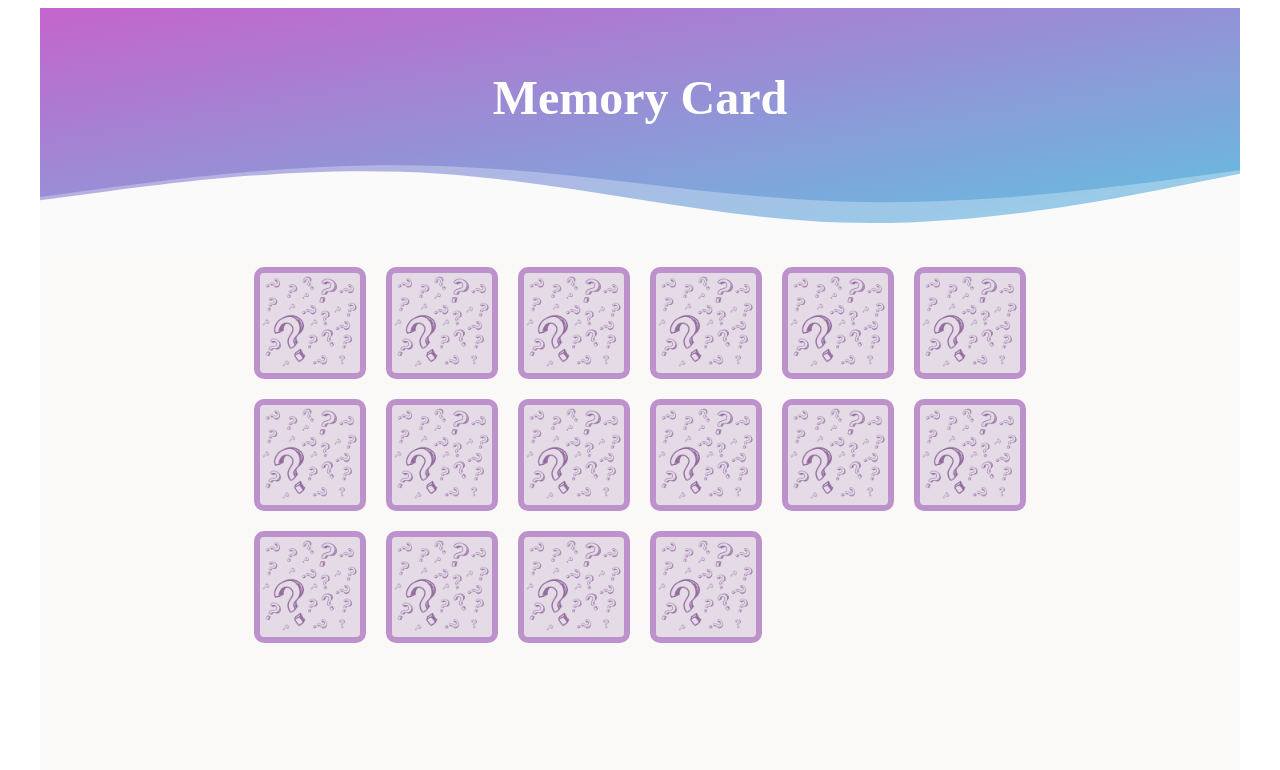
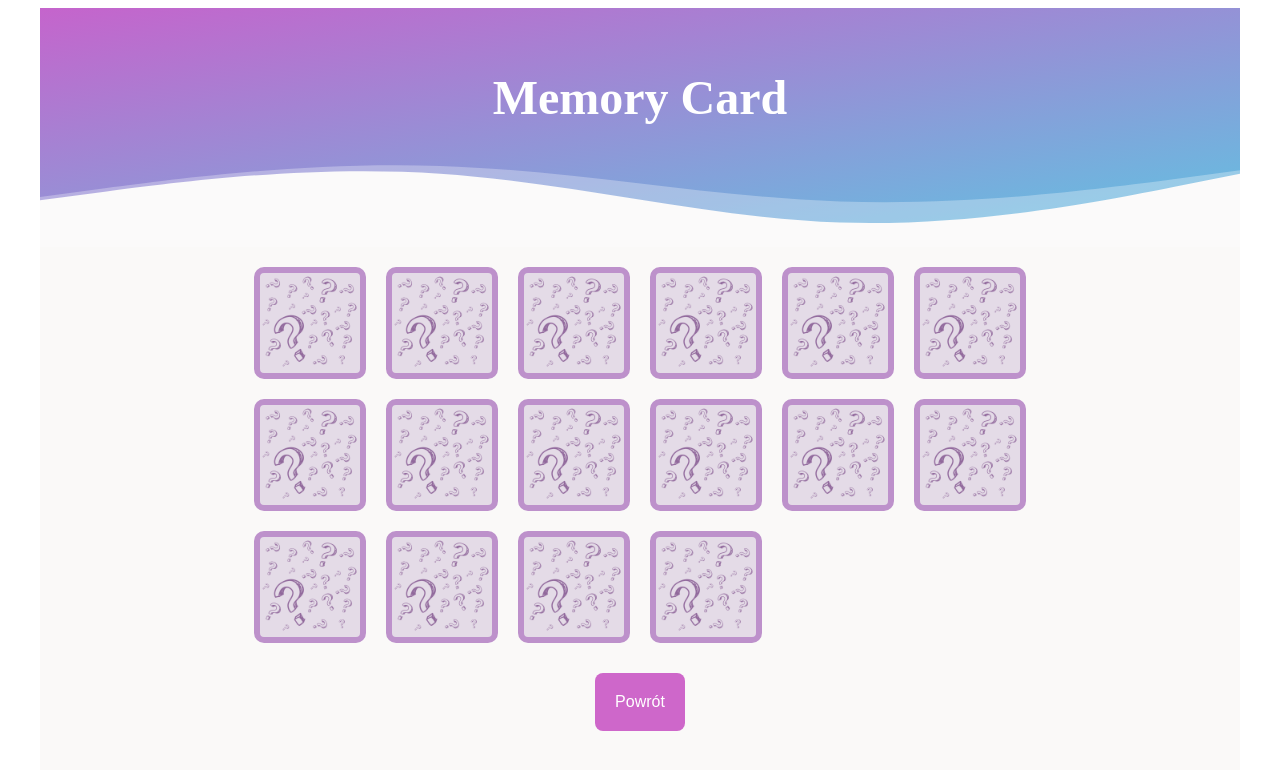
Before and after one commit to KrzysztofBiolik/memory-game-card, a React (Vite) app: page / in a window 1280 px wide. Both pictures are taken after a click on the button "Rozpocznij grę". Shown: the top 770 px of the page. Built offline with nearby package versions, Linux system fonts and the light colour scheme.

Commit message:
Added the functionality of quitting the game to the start screen

```diff
--- a/src/components/Board.tsx
+++ b/src/components/Board.tsx
@@ -1,17 +1,24 @@
 import "../styles/game.scss";
 import { useGameStore } from "../store";
 import Tile from "./Tile";
+import Stats from "./Stats";
 
 const Board: React.FC = () => {
-  const { tiles} = useGameStore();
-
-
+  const { tiles } = useGameStore();
 
   return (
-    <div className="game-board">
-      {tiles.map((tile) => (
-        <Tile key={tile.id} id={tile.id} image={tile.image} isMatched={tile.isMatched} />
-      ))}
+    <div>
+      <div className="game-board">
+        {tiles.map((tile) => (
+          <Tile
+            key={tile.id}
+            id={tile.id}
+            image={tile.image}
+            isMatched={tile.isMatched}
+          />
+        ))}
+      </div>
+      <Stats />
     </div>
   );
 };
--- /dev/null
+++ b/src/components/Stats.tsx
@@ -0,0 +1,15 @@
+import { useGameStore } from "../store";
+
+const Stats: React.FC = () => {
+  const {setGameStarted } = useGameStore();
+
+  return (
+    <div className="stats-container">
+      <button className="restart-button" onClick={() => setGameStarted(false)}>
+        Powrót
+      </button>
+    </div>
+  );
+};
+
+export default Stats;
--- a/src/store.ts
+++ b/src/store.ts
@@ -13,6 +13,7 @@ interface GameState {
   gameStarted: boolean;
   difficulty: Difficulty;
   setDifficulty: (difficulty: Difficulty) => void;
+  setGameStarted: (started: boolean) => void;
 }
 
 export const useGameStore = create<GameState>((set, get) => ({
@@ -36,6 +37,8 @@ export const useGameStore = create<GameState>((set, get) => ({
   setDifficulty: (difficulty) => {
     set({ difficulty });
   },
+
+  setGameStarted: (started: boolean) => set({ gameStarted: started }),
 
   selectTile: (tile) => {
     const { selectedTiles, tiles } = get();
--- a/src/styles/game.scss
+++ b/src/styles/game.scss
@@ -18,7 +18,7 @@
   background-size: cover;
   background-position: center;
   border-radius: 10px;
-  transition: transform 0.3s;
+  transition: 0.5s;
   border: 6px solid rgb(189, 145, 203);
   backface-visibility: hidden;
   animation: flipIn 1.2s ease-out backwards;
@@ -30,7 +30,7 @@
 
 .tile:hover {
   transform: scale(1.01);
-  border: 6px solid rgb(129, 88, 129);;
+  border: 6px solid rgb(180, 131, 212);;
 }
 
 .tile.revealed {
```
